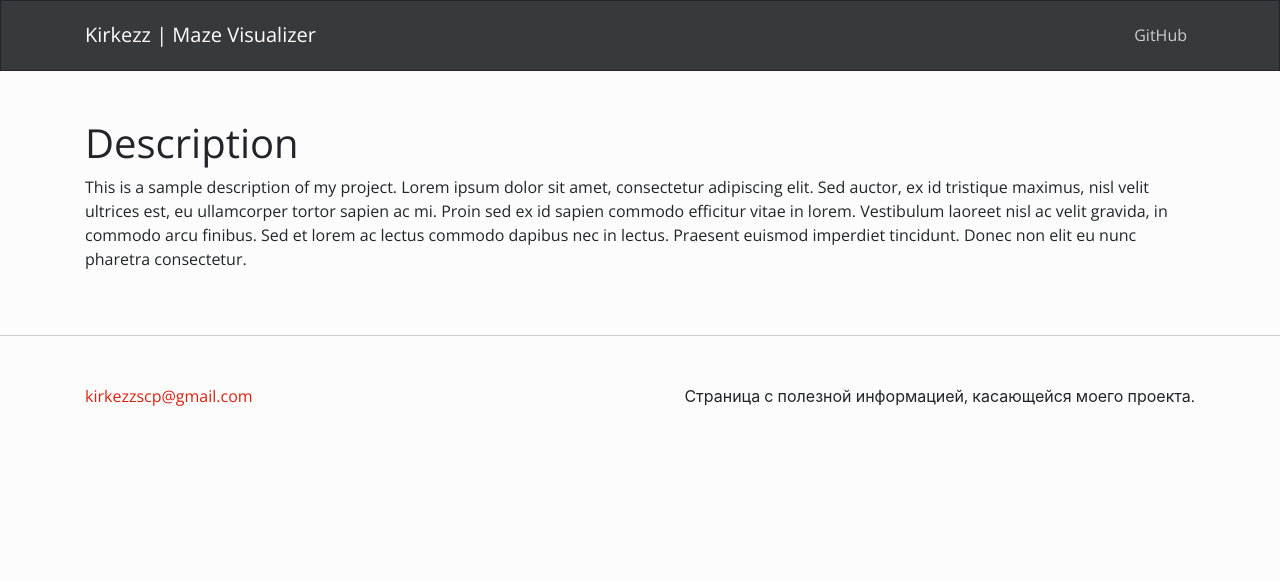
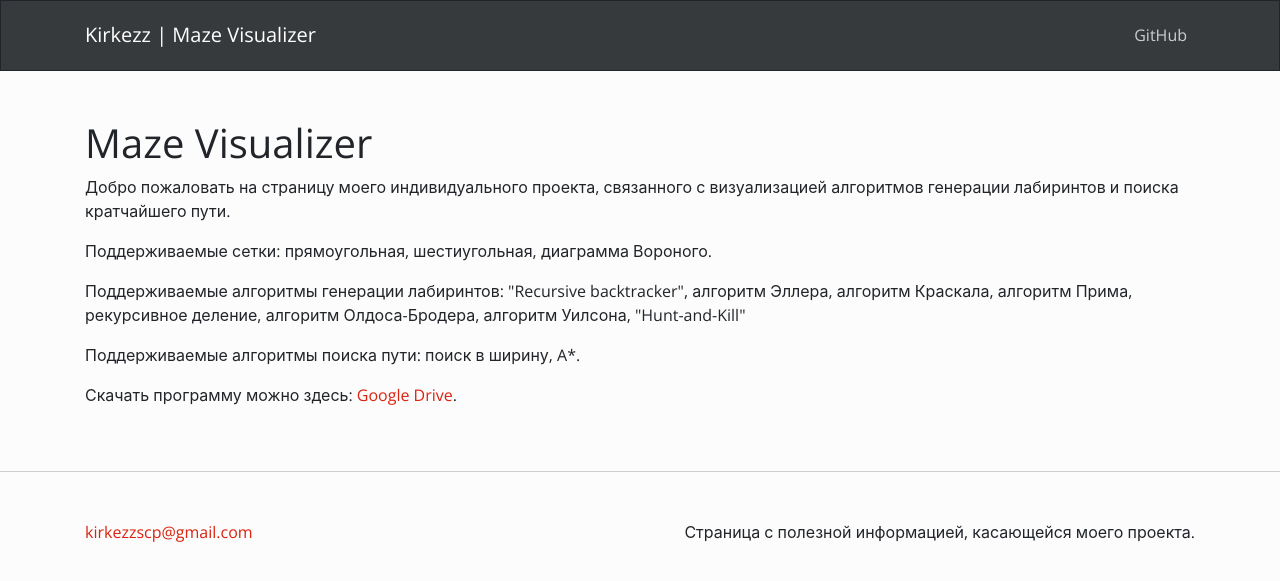
Before and after one commit to Kirkezz/MazesHub, a Jekyll site: the page built from index.html, in a window 1280 px wide. Shown: the top 581 px of the page. Built offline with Jekyll 4.4.1, drawn with Linux system fonts in a browser that asks for light colours.

Commit message:
Update index.html

```diff
--- a/index.html
+++ b/index.html
@@ -6,6 +6,14 @@
 
 ---
 
-<h1>Description</h1>
+<h1>Maze Visualizer</h1>
 
-<p>This is a sample description of my project. Lorem ipsum dolor sit amet, consectetur adipiscing elit. Sed auctor, ex id tristique maximus, nisl velit ultrices est, eu ullamcorper tortor sapien ac mi. Proin sed ex id sapien commodo efficitur vitae in lorem. Vestibulum laoreet nisl ac velit gravida, in commodo arcu finibus. Sed et lorem ac lectus commodo dapibus nec in lectus. Praesent euismod imperdiet tincidunt. Donec non elit eu nunc pharetra consectetur.</p>
+<p>Добро пожаловать на страницу моего индивидуального проекта, связанного с визуализацией алгоритмов генерации лабиринтов и поиска кратчайшего пути.</p>
+
+<p>Поддерживаемые сетки: прямоугольная, шестиугольная, диаграмма Вороного.</p>
+
+<p>Поддерживаемые алгоритмы генерации лабиринтов: "Recursive backtracker", алгоритм Эллера, алгоритм Краскала, алгоритм Прима, рекурсивное деление, алгоритм Олдоса-Бродера, алгоритм Уилсона, "Hunt-and-Kill"</p>
+
+<p>Поддерживаемые алгоритмы поиска пути: поиск в ширину, A*.</p>
+
+<p>Скачать программу можно здесь: <a href="https://drive.google.com/file/d/18BitRGPcqCC7xPA3kTmqvM5-swkFCSkl/view?usp=share_link">Google Drive</a>.</p>
```
